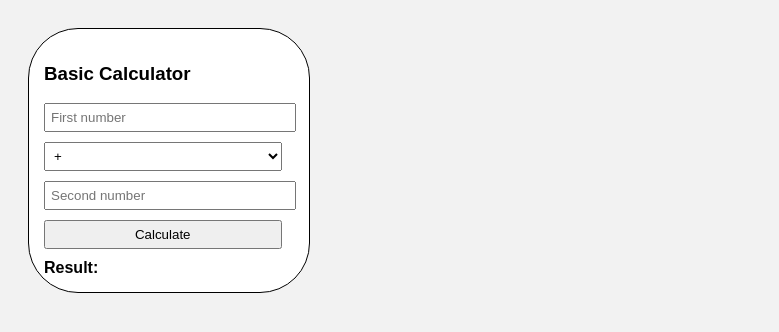
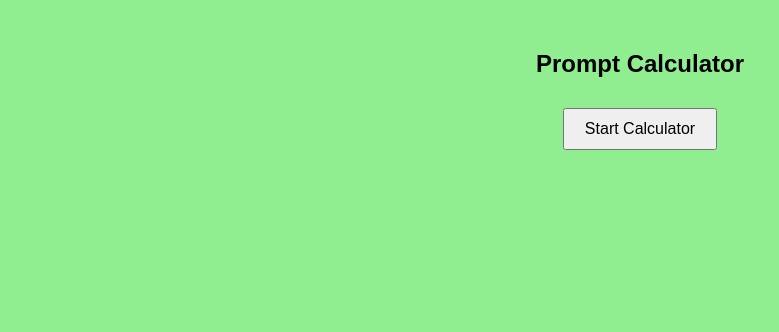
Before and after one commit to ShivaMxD05/promt_calculator, a plain HTML site: page index.html in a window 1280 px wide. Shown: the whole page, without its empty margins (0-779 px from the left). Drawn offline with Linux system fonts and the light colour scheme.

Commit message:
promt_cal

```diff
--- a/index.html
+++ b/index.html
@@ -2,83 +2,58 @@
 <html lang="en">
 <head>
   <meta charset="UTF-8">
-<title>Promt Calculator</title>
+  <title>Prompt Calculator</title>
   <style>
     body {
-    font-family: Arial;
-    background: #f2f2f2;
-    padding: 20px;
+      font-family: Arial, sans-serif;
+      text-align: center;
+      margin-top: 50px;
+      background-color: lightgreen;
     }
-  .calc {
-    background: #fff;
-    padding: 15px;
-    border: 1px solid #000;
-    width: 250px;
-    border-radius: 50px;
-  }
-  input, select, button {
-    display: block;
-    margin: 10px 0;
-    padding: 5px;
-    width: 95%;
+    button {
+      padding: 10px 20px;
+      font-size: 16px;
+      margin: 10px;
+      cursor: pointer;
     }
     #result {
-    margin-top: 10px;
+      margin-top: 20px;
+      font-size: 18px;
       font-weight: bold;
     }
   </style>
 </head>
 <body>
-
-<div class="calc">
-  <h3>Basic Calculator</h3>
-  <input type="number" id="num1" placeholder="First number">
-  <select id="operator">
-    <option value="+">+</option>
-    <option value="-">-</option>
-    <option value="*">*</option>
-    <option value="/">/</option>
-    <option value="%">%</option>
-  </select>
-  <input type="number" id="num2" placeholder="Second number">
-  <button onclick="calculate()">Calculate</button>
-  <div id="result">Result: </div>
-</div>
+  <h2>Prompt Calculator</h2>
+  <button onclick="calculate()">Start Calculator</button>
+  <div id="result"></div>
 
   <script>
     function calculate() {
-  var n1 = parseFloat(document.getElementById("num1").value);
-  var n2 = parseFloat(document.getElementById("num2").value);
-  var op = document.getElementById("operator").value;
-  var res;
+      var num1 = parseFloat(prompt("Enter first number:"));
+      var num2 = parseFloat(prompt("Enter second number:"));
+      var operator = prompt("Enter operator (+, -, *, /):");
+      var result;
 
-  switch(op) {
+      switch(operator) {
         case "+":
-      res = n1 + n2;
+          result = num1 + num2;
           break;
         case "-":
-      res = n1 - n2;
+          result = num1 - num2;
           break;
         case "*":
-      res = n1 * n2;
+          result = num1 * num2;
           break;
         case "/":
-      if (n2 !== 0) {
-        res = n1 / n2;
-      } else {
-        res = "Error (divide by 0)";
-      }
-      break;
-    case "%":
-      res = n1 % n2;
+          result = num1 / num2;
           break;
         default:
-      res = "Invalid";
+          result = "Invalid operator!";
       }
 
-  document.getElementById("result").textContent = "Result: " + res;
+      document.getElementById("result").innerText = "Result: " + result;
     }
   </script>
-
 </body>
 </html>
```
Lines whose indentation alone changed are shown as unchanged.
